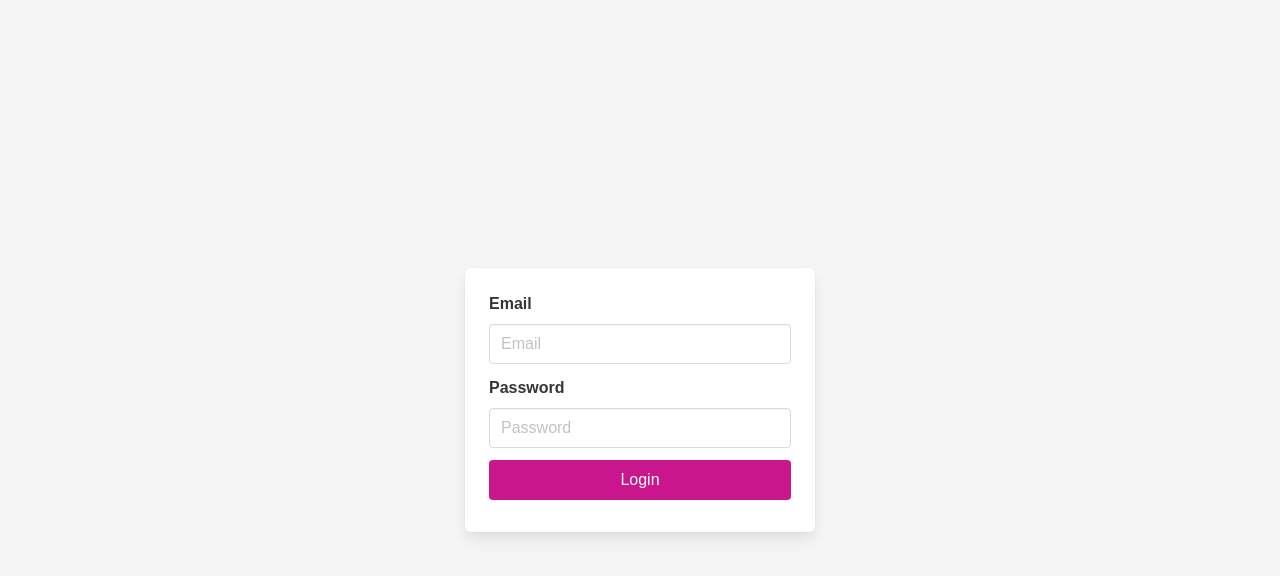
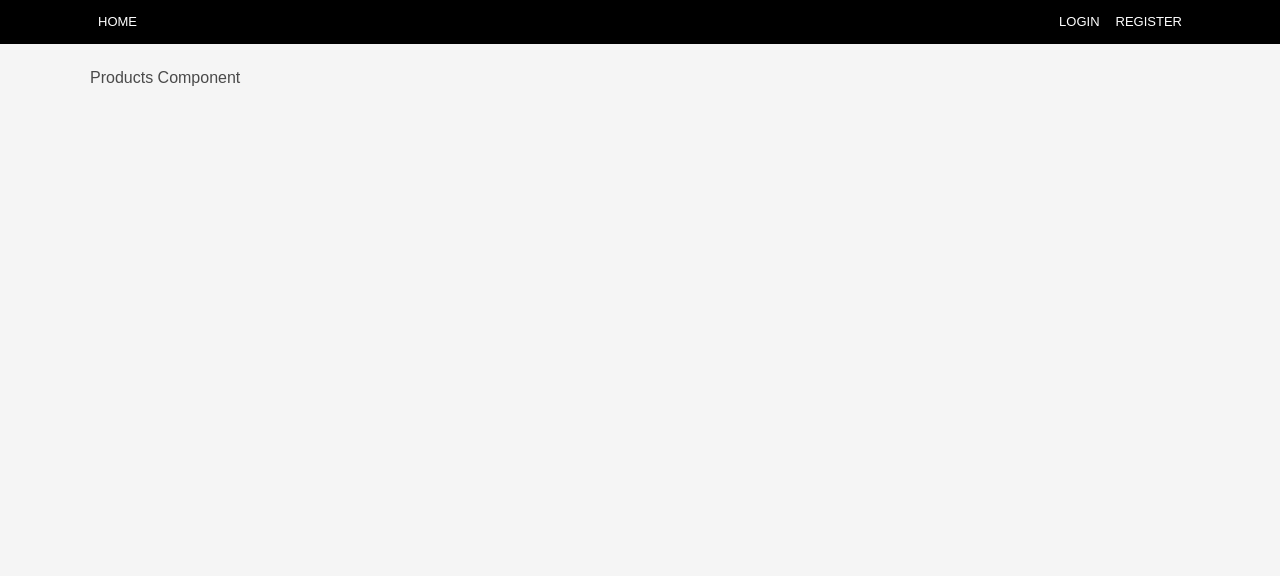
Before and after one commit to showlovezz/react_shoes_store, a React (Create React App) app: page / in a window 1280 px wide. Shown: the top 576 px of the page. Built offline with nearby package versions, Linux system fonts and the light colour scheme; a web font is replaced by a local one.

Commit message:
Add Header and Products Component then Adjust Route Date 0325

```diff
--- /dev/null
+++ b/jsconfig.json
@@ -0,0 +1,6 @@
+{
+  "compilerOptions": {
+    "baseUrl": "src"
+  },
+  "include": ["src"]
+}
--- /dev/null
+++ b/src/components/App.js
@@ -0,0 +1,17 @@
+import React from 'react'
+
+import Header from 'components/Header'
+import Products from 'components/Products'
+
+class App extends React.Component {
+  render() {
+    return (
+      <div className='main'>
+        <Header />
+        <Products />
+      </div>
+    )
+  }
+}
+
+export default App
--- /dev/null
+++ b/src/components/Header.js
@@ -0,0 +1,21 @@
+import React from 'react'
+
+class Header extends React.Component {
+  render() {
+    return (
+      <div className='header'>
+        <div className='grid'>
+          <div className='start'>
+            <a href='/'>Home</a>
+          </div>
+          <div className='end'>
+            <a href='/'>Login</a>
+            <a href='/'>Register</a>
+          </div>
+        </div>
+      </div>
+    )
+  }
+}
+
+export default Header
--- /dev/null
+++ b/src/components/Products.js
@@ -0,0 +1,13 @@
+import React from 'react'
+
+class Products extends React.Component {
+  render() {
+    return (
+      <div className='products'>
+        <p>Products Component</p>
+      </div>
+    )
+  }
+}
+
+export default Products
```
Also changed, not shown: src/index.js (+4 -4 lines).
